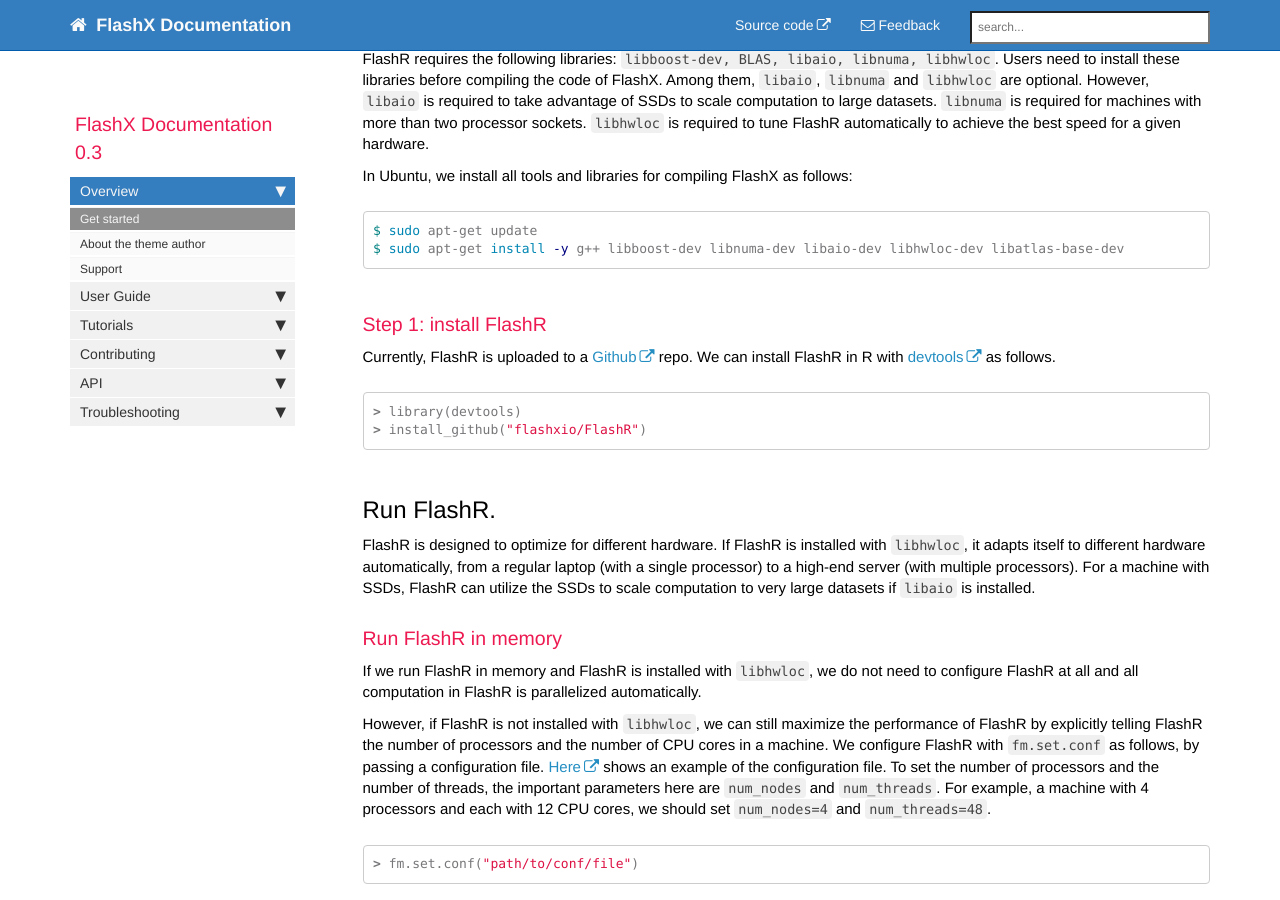
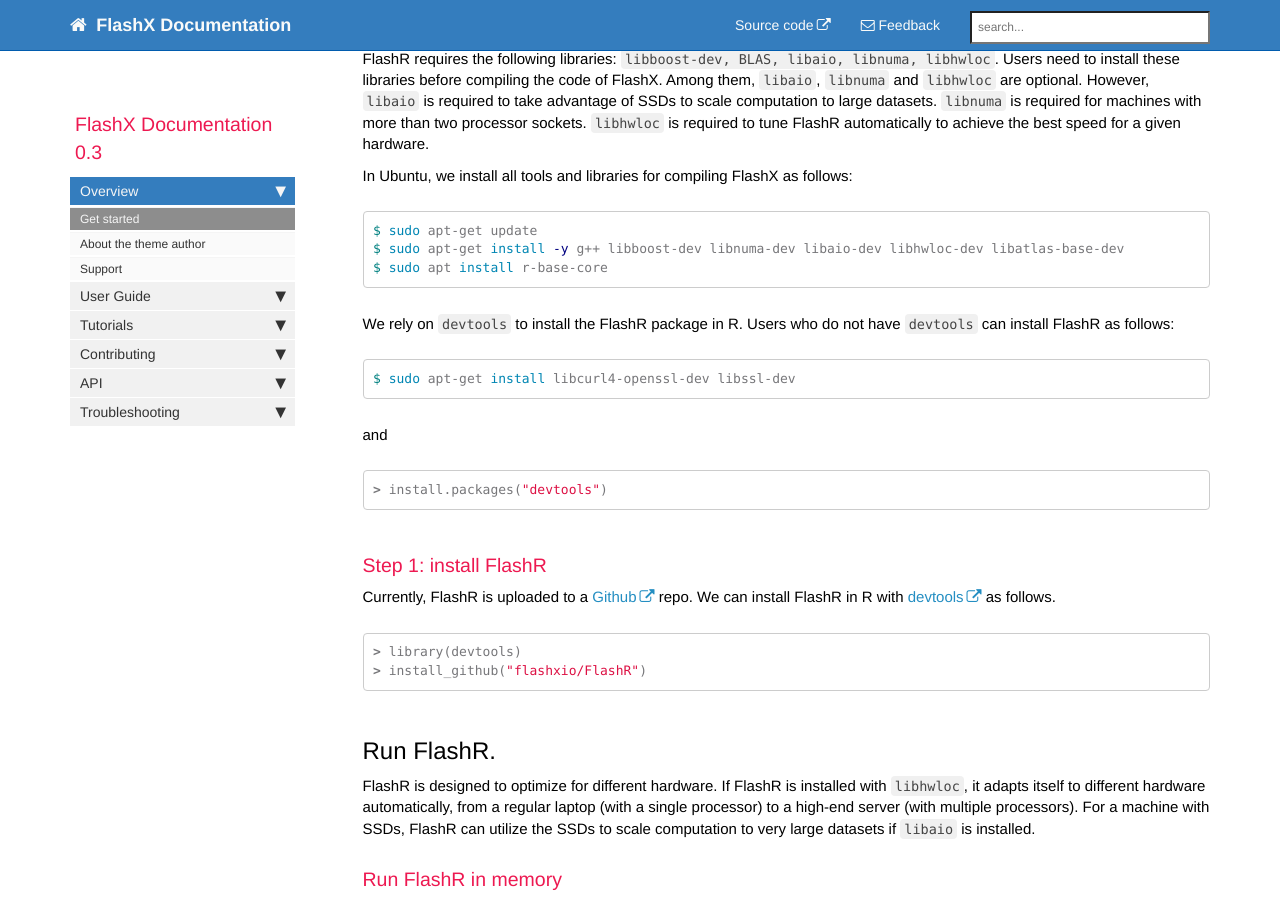
Before and after one commit to flashxio/FlashX-doc, a Jekyll site: the page built from pages/FlashX-Quick-Start-Guide.md, in a window 1280 px wide and 900 px high, scrolled down 544 px. Built offline with Jekyll 4.4.1, drawn with Linux system fonts in a browser that asks for light colours; nearby versions of some CDN libraries; comment, search, counter and statistics services are not loaded.

Commit message:
Update FlashX-Quick-Start-Guide.md

````diff
--- a/pages/FlashX-Quick-Start-Guide.md
+++ b/pages/FlashX-Quick-Start-Guide.md
@@ -28,6 +28,20 @@ In Ubuntu, we install all tools and libraries for compiling FlashX as follows:
 ```shell
 $ sudo apt-get update
 $ sudo apt-get install -y g++ libboost-dev libnuma-dev libaio-dev libhwloc-dev libatlas-base-dev
+$ sudo apt install r-base-core
+```
+
+We rely on `devtools` to install the FlashR package in R. Users who do not
+have `devtools` can install FlashR as follows:
+
+```shell
+$ sudo apt-get install libcurl4-openssl-dev libssl-dev
+```
+
+and
+
+```R
+> install.packages("devtools")
 ```
 
 ### Step 1: install FlashR
````
